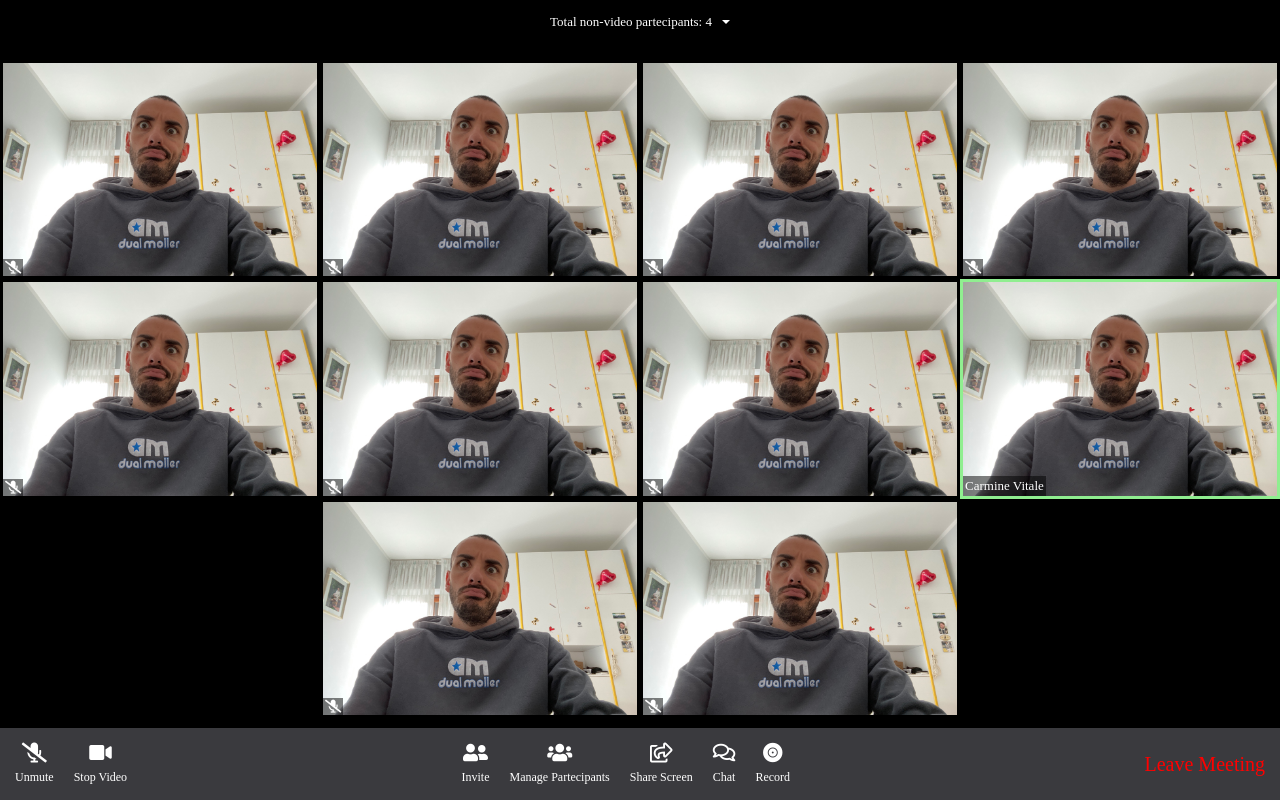
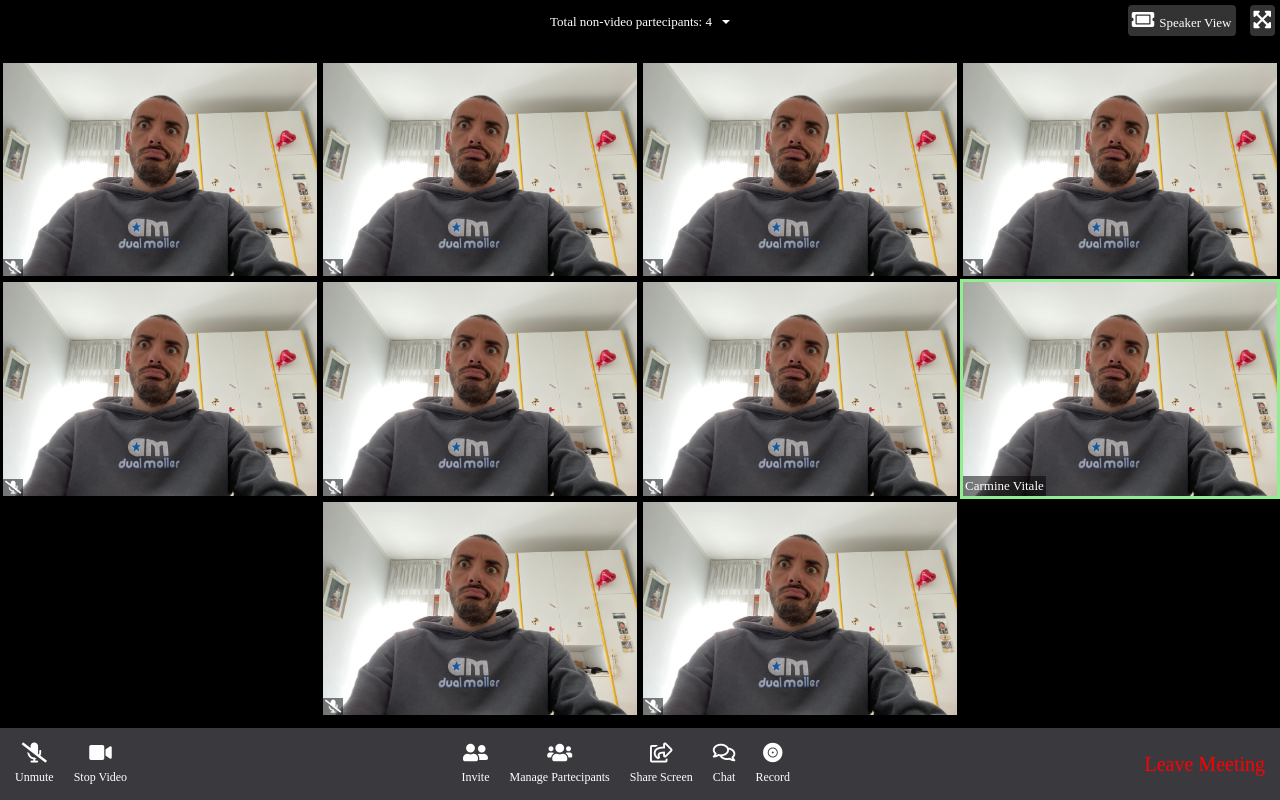
Before and after one commit to CarmineVitale/html-css-zoom, a plain HTML site: page index.html in a window 1280 px wide. Drawn offline with Linux system fonts and the light colour scheme.

Commit message:
Exercise complete.

```diff
--- a/index.html
+++ b/index.html
@@ -12,7 +12,18 @@
     <div id="app">
       <!-- SEZIONE TOP BAR -->
       <div id="top-bar">
-        <span>Total non-video partecipants: 4</span>
+        <span class="partecipanti">Total non-video partecipants: 4</span>
+
+        <div class="view">
+          <div class="speaker">
+            <i class="fas fa-ticket-alt"></i>
+            <span>Speaker View</span>
+          </div>
+          <div class="full">
+            <i class="fas fa-expand-arrows-alt"></i>
+          </div>
+        </div>
+
       </div>
       <!-- SEZIONE CONTENUTO PRINCIPALE -->
       <div id="main-content">
--- a/style/main.css
+++ b/style/main.css
@@ -23,7 +23,7 @@ body {
 #top-bar span {
   font-size: 13px;
 }
-#top-bar span::after {
+#top-bar .partecipanti::after {
   content: '';
   display: inline-block;
   border: 4px solid transparent;
@@ -31,6 +31,23 @@ body {
   margin-left: 10px;
   transform: translateY(2px);
 }
+#top-bar .view {
+  position: absolute;
+  top: 0;
+  right: 0;
+  margin-top: 5px;
+  margin-right: 5px;
+}
+#top-bar .speaker,
+#top-bar .full {
+  display: inline-block;
+  font-size: 20px;
+  margin-left: 10px;
+  padding: 4px;
+  border-radius: 4px;
+  background: #333;
+}
+
 /* MAIN */
 #main-content {
   background: black;
```
